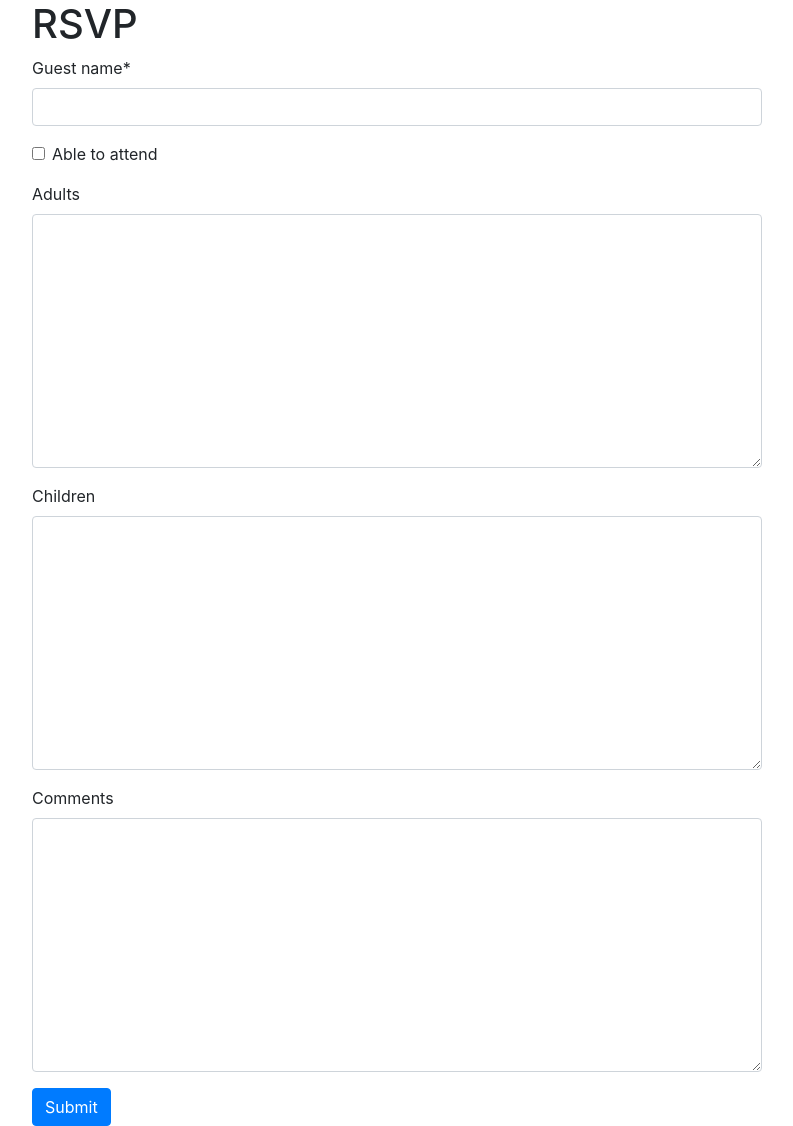
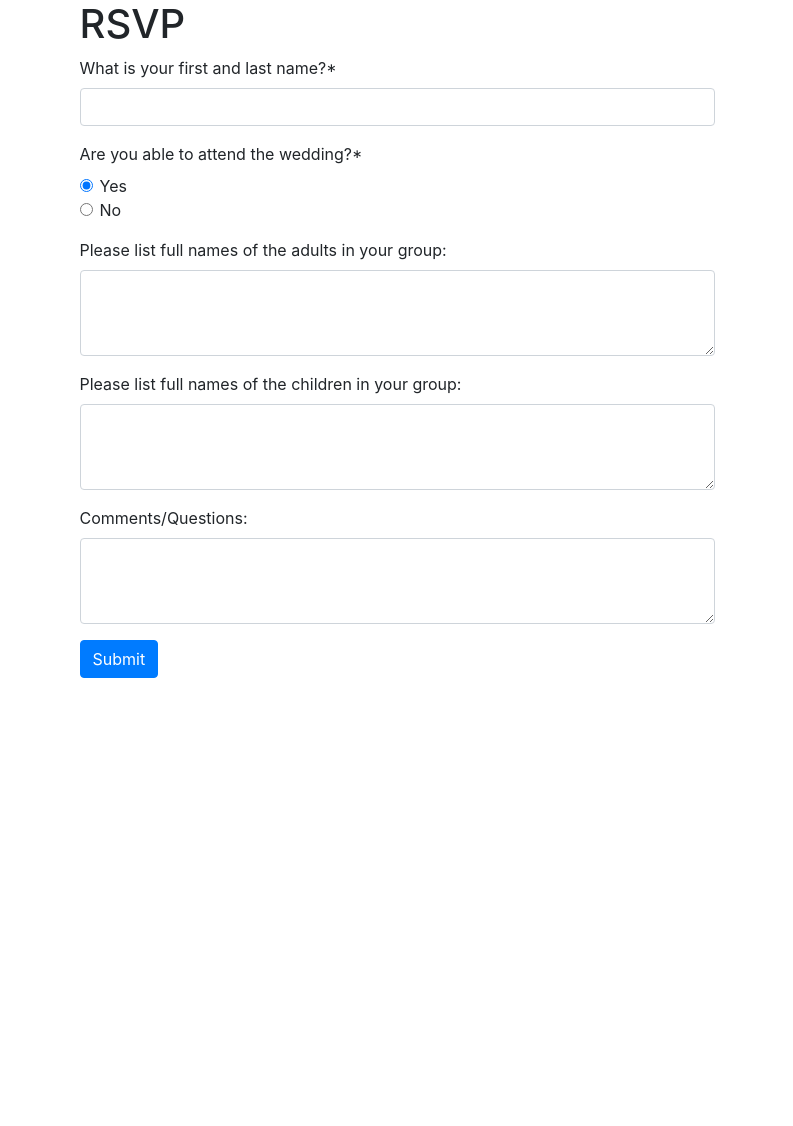
Before and after one commit to Skjperez/RSVP, a Django app: page / in a window 1280 px wide. Shown: the whole page, without its empty margins (243-1036 px from the left). After the commit the page ends 678 px from the top, so only its background shows below. Run offline with Django 3.2, Linux system fonts and the light colour scheme; some libraries are stand-ins or nearby versions.

Commit message:
rsvpapp form updated

```diff
--- a/rsvp/settings.py
+++ b/rsvp/settings.py
@@ -25,7 +25,7 @@ SECRET_KEY = '2^@&b#i6z+uf!o291+kqgd^1@m@su8w(zy@34jgr#8b61nhu2c'
 # SECURITY WARNING: don't run with debug turned on in production!
 DEBUG = True
 
-ALLOWED_HOSTS = []
+ALLOWED_HOSTS = ['Shonnettas-MacBook-Pro.local','127.0.0.1']
 
 
 # Application definition
--- a/rsvpapp/forms.py
+++ b/rsvpapp/forms.py
@@ -1,7 +1,8 @@
-from django.forms import ModelForm
+from django import forms
 from .models import GuestResponse
 
-class GuestResponseForm(ModelForm):
+class GuestResponseForm(forms.ModelForm):
+
     class Meta:
         model = GuestResponse
         fields = [
@@ -11,3 +12,17 @@ class GuestResponseForm(ModelForm):
             'children',
             'comments'
             ]
+        widgets = {
+            'able_to_attend': forms.RadioSelect,
+            'adults': forms.Textarea(attrs={'rows':3, 'cols':15}),
+            'children': forms.Textarea(attrs={'rows':3, 'cols':15}),
+            'comments': forms.Textarea(attrs={'rows':3, 'cols':15}),
+        }
+        labels = {
+            "guest_name": "What is your first and last name?",
+            'able_to_attend': "Are you able to attend the wedding?",
+            'adults': "Please list full names of the adults in your group:",
+            'children': "Please list full names of the children in your group:",
+            'comments': "Comments/Questions:",
+
+        }
--- a/rsvpapp/models.py
+++ b/rsvpapp/models.py
@@ -1,9 +1,11 @@
 from django.db import models
+
+BOOL_CHOICES = ((True, 'Yes'), (False, 'No'))
 
 # Create your models here.
 class GuestResponse(models.Model):
     guest_name = models.CharField(max_length=100)
-    able_to_attend = models.BooleanField()
+    able_to_attend = models.BooleanField(choices=BOOL_CHOICES, default=True)
     adults = models.TextField(blank=True)
     children = models.TextField(blank=True)
     comments = models.TextField(blank=True)
--- a/rsvpapp/templates/rsvpapp/base.html
+++ b/rsvpapp/templates/rsvpapp/base.html
@@ -8,7 +8,7 @@
   <body>
     <div class="container">
       <div class="row justify-content-center">
-        <div class="col-8">
+        <div class="col-7">
           {% block content %}
           {% endblock %}
         </div>
--- a/rsvpapp/views.py
+++ b/rsvpapp/views.py
@@ -1,4 +1,4 @@
-from django.shortcuts import render
+from django.shortcuts import render, redirect
 
 from .models import GuestResponse
 from .forms import GuestResponseForm
@@ -13,7 +13,8 @@ def confirmation(request):
         form = GuestResponseForm(request.POST)
         if form.is_valid():
             form.save()
-            return render(request, 'rsvpapp/confirm.html')
+            return redirect('https://jonathanlovesshonnetta.com/rsvp/confirmed/')
+            #return render(request, 'rsvpapp/confirm.html')
     else:
         context = {
             'form': GuestResponseForm,
```
